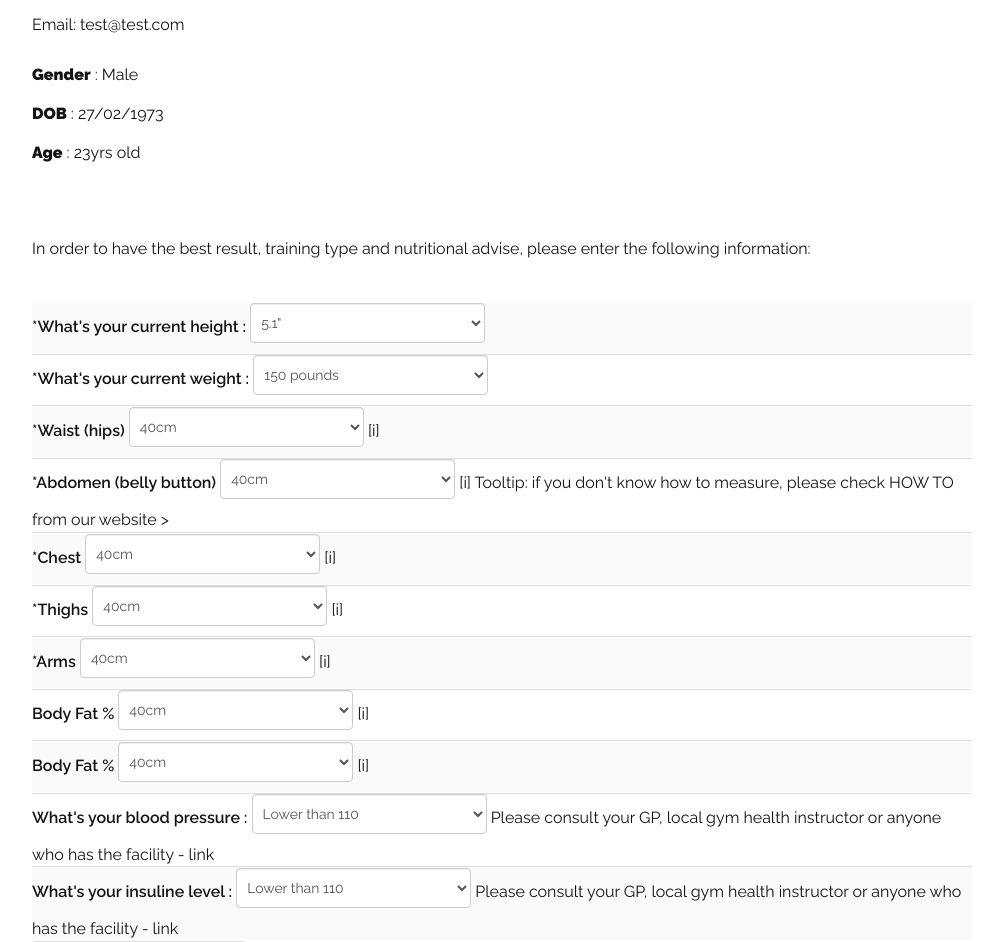
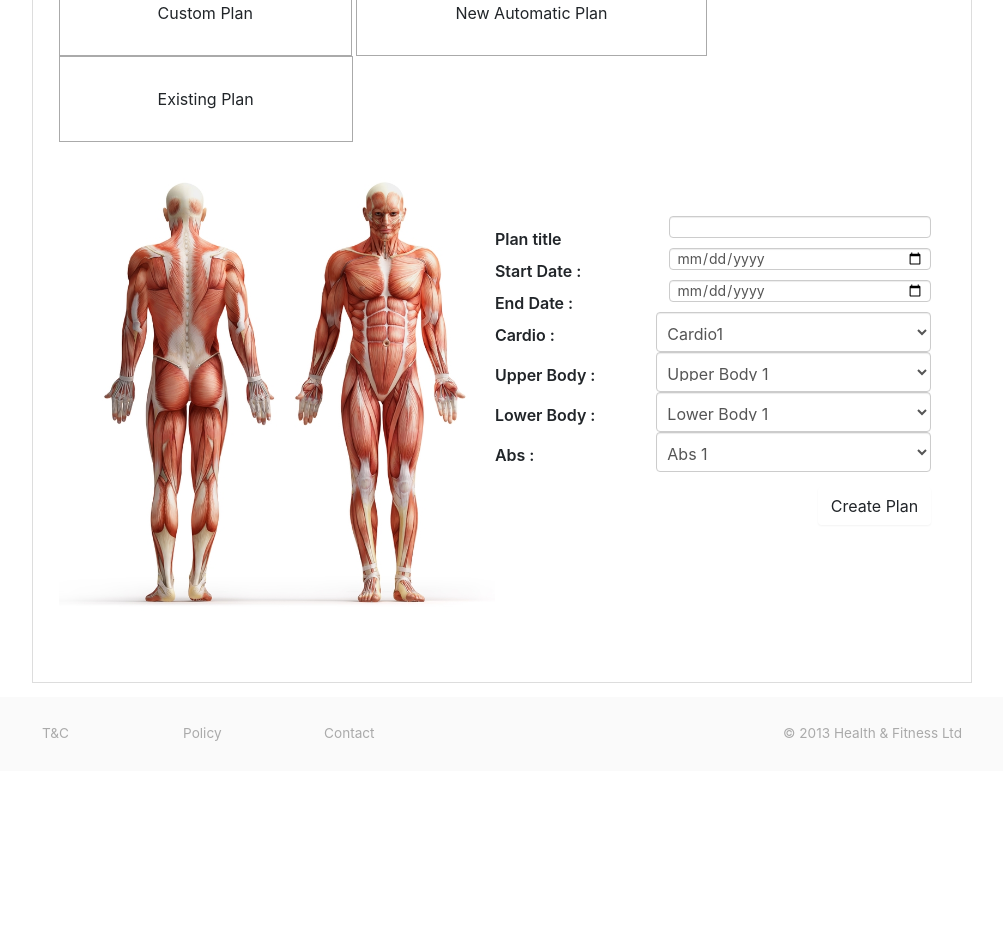
Before and after one commit to inoutwebdesign/VFT, a plain HTML site: page 2-fitnessplan.html in a window 1280 px wide. Shown: the part 473-1415 px from the top of the page, without its empty margins (138-1141 px from the left). After the commit the page ends 1250 px from the top, so only its background shows below. Drawn offline with nearby package versions, Linux system fonts and the light colour scheme; a web font is replaced by a local one.

Commit message:
FitnessPlan - Custom Plan complete

```diff
--- a/2-fitnessplan.html
+++ b/2-fitnessplan.html
@@ -16,6 +16,7 @@
     <link rel="stylesheet" href="assets/css/style.css">
     <link rel="stylesheet" href="assets/css/global.css">
     <link rel="stylesheet" href="assets/css/media.css">
+    <link rel="stylesheet" href="assets/css/bootstrap.css">
 
     <!-- JS -->
     <script src="http://html5shiv.googlecode.com/svn/trunk/html5.js"></script>
@@ -57,11 +58,11 @@
 
                 <nav>
                     <ul>
-                        <li class="item active">Fitness Plan</li>
-                        <li class="item">Nutrition Plan</li>
-                        <li class="item">Media</li>
-                        <li class="item">Products</li>
-                        <li class="item">Account</li>
+                        <li class="item active"><a href="2-fitnessplan.html">Fitness Plan</a></li>
+                        <li class="item"><a href="3-nutritionalplan.html">Nutrition Plan</a></li>
+                        <li class="item"><a href="4-media.html">Media</a></li>
+                        <li class="item"><a href="5-products.html">Products</a></li>
+                        <li class="item"><a href="6-account.html">Account</a></li>
                         <li class="item">facebook avatar</li>
                     </ul>
                 </nav>
@@ -71,31 +72,6 @@
 
     </header>
 
-    <nav class="clearfix">
-        <!-- Progress Registration - Stage 1 -->
-        <div class="innerContainer">
-            <div class="col_1_of_4">
-                <span class="steps one orange"></span>
-                <p>Body Info</p>
-            </div>
-
-            <div class="col_1_of_4">
-                <span class="steps two"></span>
-                <p>Questionnarie</p>
-            </div>
-
-            <div class="col_1_of_4">
-                <span class="steps three"></span>
-                <p>Summary</p>
-            </div>
-
-            <div class="col_1_of_4">
-                <span class="steps four"></span>
-                <p>Complete</p>
-            </div>
-        </div>
-    </nav>
-
     <main>
         <!-- Main -->
         <div class="innerContainer">
@@ -104,140 +80,109 @@
                 <div class="col_1_of_2">
                     <img src="assets/images/avatar.jpg" width="130" height="150" alt="Facebook Avatar">
                     <h3>Matt</h3>
-                    <h3>Baratella</h3>
-                    <p>Email: test@test.com</p>
+                    <p>Actual Weight : <span>80 kgs<span></p>
+                    <p>Body Type : <span>Athletic</span></p>
+                    <button type="button" class="btn btn-upload">View Profile</button>
                 </div>
 
                 <div class="col_1_of_5">
-                    <p><strong>Gender</strong> : Male</p>
-                    <p><strong>DOB</strong> : 27/02/1973</p>
-                    <p><strong>Age</strong> : 23yrs old</p>
+                    <p><strong>Training Level : </strong> * * * * *</p>
+                    <p><strong>Fitness Level : </strong>  * * * * *</p>
+                    <p><strong>Nutritional level : </strong>  * * * * *</p>
+                </div>
+
+                <div class="col_1_of_7">
+                    <button type="button" class="btn btn-upload">Re-calculate Training</button>
                 </div>
             </header>
 
-            <section class="clearfix">
-                <p>
-                    In order to have the best result, training type and
-                    nutritional advise, please enter the following information:
-                </p>
+            <!-- Training Section -->
+            <div id="trainingSections">
+                <header>
+                    <ul>
+                        <li>Custom Plan</li>
+                        <li>New Automatic Plan</li>
+                        <li>Existing Plan</li>
+                    </ul>
+                </header>
 
-                <form action="" method="">
-                    <div class="col_2_of_2 odd">
-                        <label> *What's your current height :</label>
-                        <select>
-                            <option>5.1"</option>
-                            <option>5.2"</option>
-                            <option>5.3"</option>
-                        </select>
+                <!-- Custom Plan -->
+                <section class="customPlan clearfix">
+                    <div class="col_1_of_2">
+                        <img src="assets/images/fitnessplan/human-body.jpg" alt="">
+                    </div>
+                    <div class="col_1_of_2">
+                        <form method="#" action="#">
+                            <span class="col_1_of_2 clearfix">
+                                <label for="Plan title">Plan title</label>
+                                <input type="text" value="">
+                            </span>
+
+                            <span class="col_1_of_2 clearfix">
+                                <label for="Start date">Start Date : </label>
+                                <input type="date" name="startDate">
+                            </span>
+
+                            <span class="col_1_of_2 clearfix">
+                                <label for="End date">End Date : </label>
+                                <input type="date" name="endDate">
+                            </span>
+
+                            <span class="col_1_of_2 clearfix">
+                                <label for="Cardio">Cardio : </label>
+                                <select>
+                                    <option>Cardio1</option>
+                                    <option>Cardio2</option>
+                                    <option>Cardio3</option>
+                                </select>
+                            </span>
+
+                            <span class="col_1_of_2 clearfix">
+                                <label for="Upper Body">Upper Body : </label>
+                                <select>
+                                    <option>Upper Body 1</option>
+                                    <option>Upper Body 2</option>
+                                    <option>Upper Body 3</option>
+                                </select>
+                            </span>
+
+                            <span class="col_1_of_2 clearfix">
+                                <label for="Lower Body">Lower Body : </label>
+                                <select>
+                                    <option>Lower Body 1</option>
+                                    <option>Lower Body 2</option>
+                                    <option>Lower Body 3</option>
+                                </select>
+                            </span>
+
+                            <span class="col_1_of_2 clearfix">
+                                <label for="Abs">Abs : </label>
+                                <select>
+                                    <option>Abs 1</option>
+                                    <option>Abs 2</option>
+                                    <option>Abs 3</option>
+                                </select>
+                            </span>
+
+                            <button class="btn">Create Plan</button>
+                        </form>
+
                     </div>
 
-                    <div class="col_2_of_2 even">
-                        <label> *What's your current weight :</label>
-                        <select>
-                            <option>150 pounds</option>
-                            <option>160 pounds</option>
-                            <option>170 pounds</option>
-                        </select>
-                    </div>
 
-                    <div class="col_2_of_2 odd">
-                        <label> *Waist (hips)</label>
-                        <select>
-                            <option>40cm</option>
-                            <option>50cm</option>
-                            <option>60cm</option>
-                        </select>
-                        <span class="tooltip">[i]</span>
-                    </div>
+                </section>
 
-                    <div class="col_2_of_2 even">
-                        <label> *Abdomen (belly button)</label>
-                        <select>
-                            <option>40cm</option>
-                            <option>50cm</option>
-                            <option>60cm</option>
-                        </select>
-                         <span class="tooltip">[i] Tooltip: if you don't know how to measure, please check HOW TO from our website ></span>
-                    </div>
+                <!-- New Auto Plan -->
+                <section class="autoPlan clearfix"></section>
 
-                    <div class="col_2_of_2 odd">
-                        <label> *Chest</label>
-                        <select>
-                            <option>40cm</option>
-                            <option>50cm</option>
-                            <option>60cm</option>
-                        </select>
-                        <span class="tooltip">[i]</span>
-                    </div>
+                <!-- Existing Plan -->
+                <section class="existingPlan clearfix"></section>
 
-                    <div class="col_2_of_2 even">
-                        <label> *Thighs</label>
-                        <select>
-                            <option>40cm</option>
-                            <option>50cm</option>
-                            <option>60cm</option>
-                        </select>
-                        <span class="tooltip">[i]</span>
-                    </div>
+            </div><!-- //end Training Section -->
 
-                    <div class="col_2_of_2 odd">
-                        <label> *Arms</label>
-                        <select>
-                            <option>40cm</option>
-                            <option>50cm</option>
-                            <option>60cm</option>
-                        </select>
-                        <span class="tooltip">[i]</span>
-                    </div>
-
-                    <div class="col_2_of_2 even">
-                        <label> Body Fat %</label>
-                        <select>
-                            <option>40cm</option>
-                            <option>50cm</option>
-                            <option>60cm</option>
-                        </select>
-                        <span class="tooltip">[i]</span>
-                    </div>
-
-                    <div class="col_2_of_2 odd">
-                        <label> Body Fat %</label>
-                        <select>
-                            <option>40cm</option>
-                            <option>50cm</option>
-                            <option>60cm</option>
-                        </select>
-                        <span class="tooltip">[i]</span>
-                    </div>
-
-                    <div class="col_2_of_2 even">
-                        <label> What's your blood pressure :</label>
-                        <select>
-                            <option>Lower than 110</option>
-                            <option>Between 110 and 140</option>
-                            <option>Over 140</option>
-                        </select>
-                        <span class="tooltip">Please consult your GP, local gym health instructor or anyone who has the facility - link</span>
-                    </div>
-
-                    <div class="col_2_of_2 odd">
-                        <label> What's your insuline level :</label>
-                        <select>
-                            <option>Lower than 110</option>
-                            <option>Between 110 and 140</option>
-                            <option>Over 140</option>
-                        </select>
-                        <span class="tooltip">Please consult your GP, local gym health instructor or anyone who has the facility - link</span>
-                    </div>
-
-                    <button class="btn btn-next">Go to stage 2 - Questionnarie</button>
-                </form>
-            </section>
         </div>
 
     </main>
-
-    <section></section>
 
     <footer class="odd">
 
--- a/assets/css/style.css
+++ b/assets/css/style.css
@@ -213,10 +213,13 @@ header nav ul li:hover {
 #registration nav .steps.three.green {background-position: -440px -302px;}
 #registration nav .steps.four.green  {background-position: -660px -302px;}
 
-/* Stage 1 (global)
+/* Stage 1 (global - fitnessPLan)
 ======================*/
 #registration.stage1 main header .col_1_of_2,
-#registration.stage1 main header img {
+#registration.stage1 main header img,
+#fitnessPlan main header .col_1_of_2,
+#fitnessPlan main header .col_1_of_5,
+#fitnessPlan main header img {
 	float: left;
 }
 
@@ -224,11 +227,13 @@ header nav ul li:hover {
 	float: right;
 }
 
-#registration.stage1 main header img {
+#registration.stage1 main header img,
+#fitnessPlan main header img {
 	margin-right: 5%;
 }
 
-#registration.stage1 main .innerContainer {
+#registration.stage1 main .innerContainer,
+#fitnessPlan main .innerContainer {
 	border: 1px solid #DDDDDD;
     padding: 2%;
 }
@@ -420,7 +425,59 @@ header nav ul li:hover {
 
 #fitnessPlan {}
 
-#fitnessPlan {}
+/* some alignment for FitnessPlan page has been done under #registration stage1 global */
+
+#fitnessPlan main .innerContainer > header {
+	padding-bottom: 20px;
+	margin-bottom: 20px;
+	border-bottom: 1px solid #ddd;
+}
+
+#fitnessPlan main header .col_1_of_7 {
+	float: right;
+}
+
+#fitnessPlan #trainingSections header ul li {
+	display: inline-block;
+	*zoom: 1;
+	padding: 30px 98px;
+	border: 1px solid #aaa;
+}
+
+#fitnessPlan #trainingSections header ul li:hover {
+	background-color: #ddd;
+	cursor: pointer;
+}
+
+#fitnessPlan #trainingSections section > .col_1_of_2 {
+	float: left;
+}
+
+/* Custom Plan
+-------------------------------- */
+#fitnessPlan section.customPlan form {
+	margin-top: 40px;
+}
+
+#fitnessPlan section.customPlan label {
+	float: left;
+	position: relative;
+	top: 11px;
+}
+
+#fitnessPlan section.customPlan input,
+#fitnessPlan section.customPlan select {
+	float: right;
+}
+
+#fitnessPlan section.customPlan select {
+	width: 63%;
+}
+
+#fitnessPlan section.customPlan button {
+	float: right;
+	margin-top: 15px;
+}
 
 /* ==========================================================================
    Footer
```
Also changed, not shown: assets/images/fitnessplan/human-body.jpg (added).
